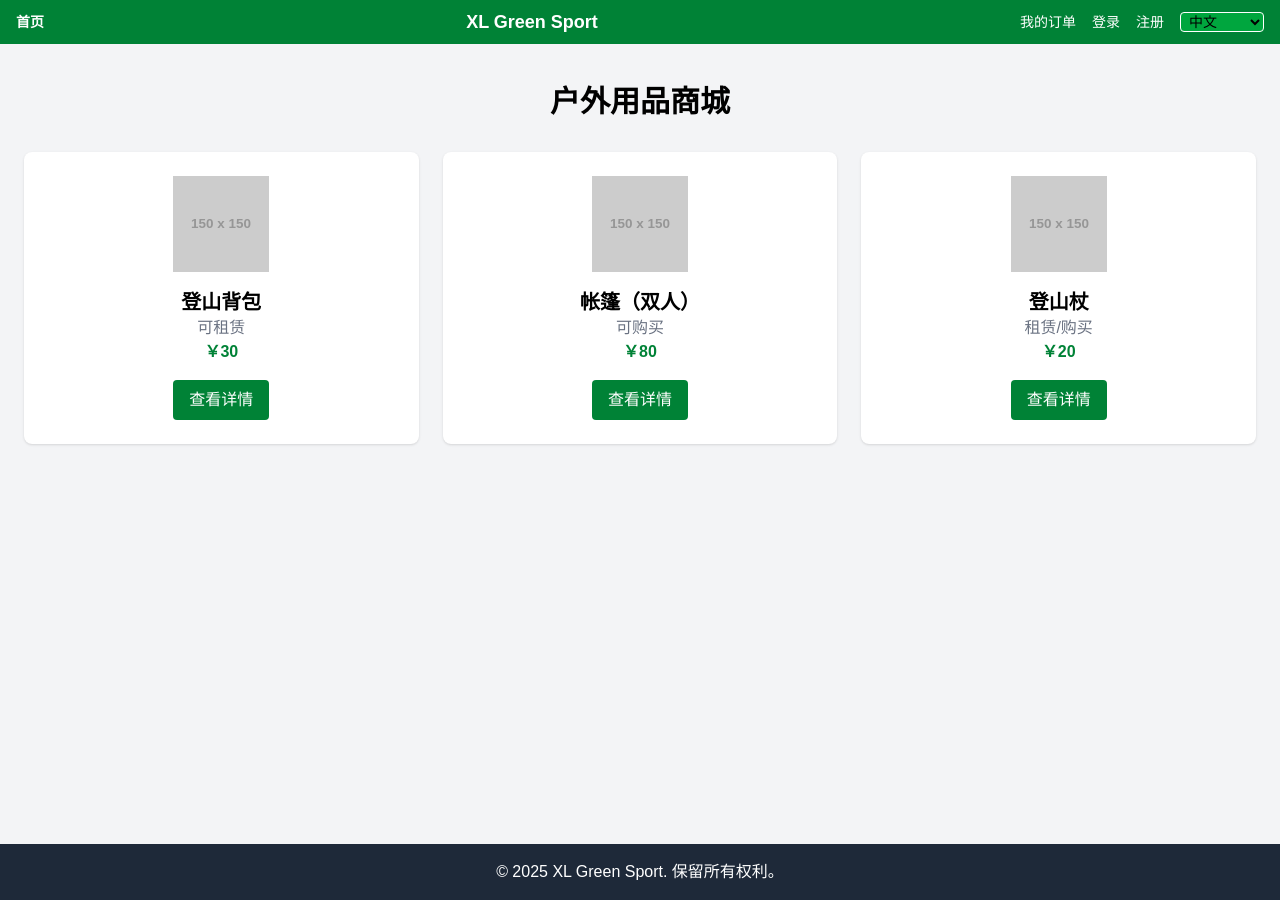
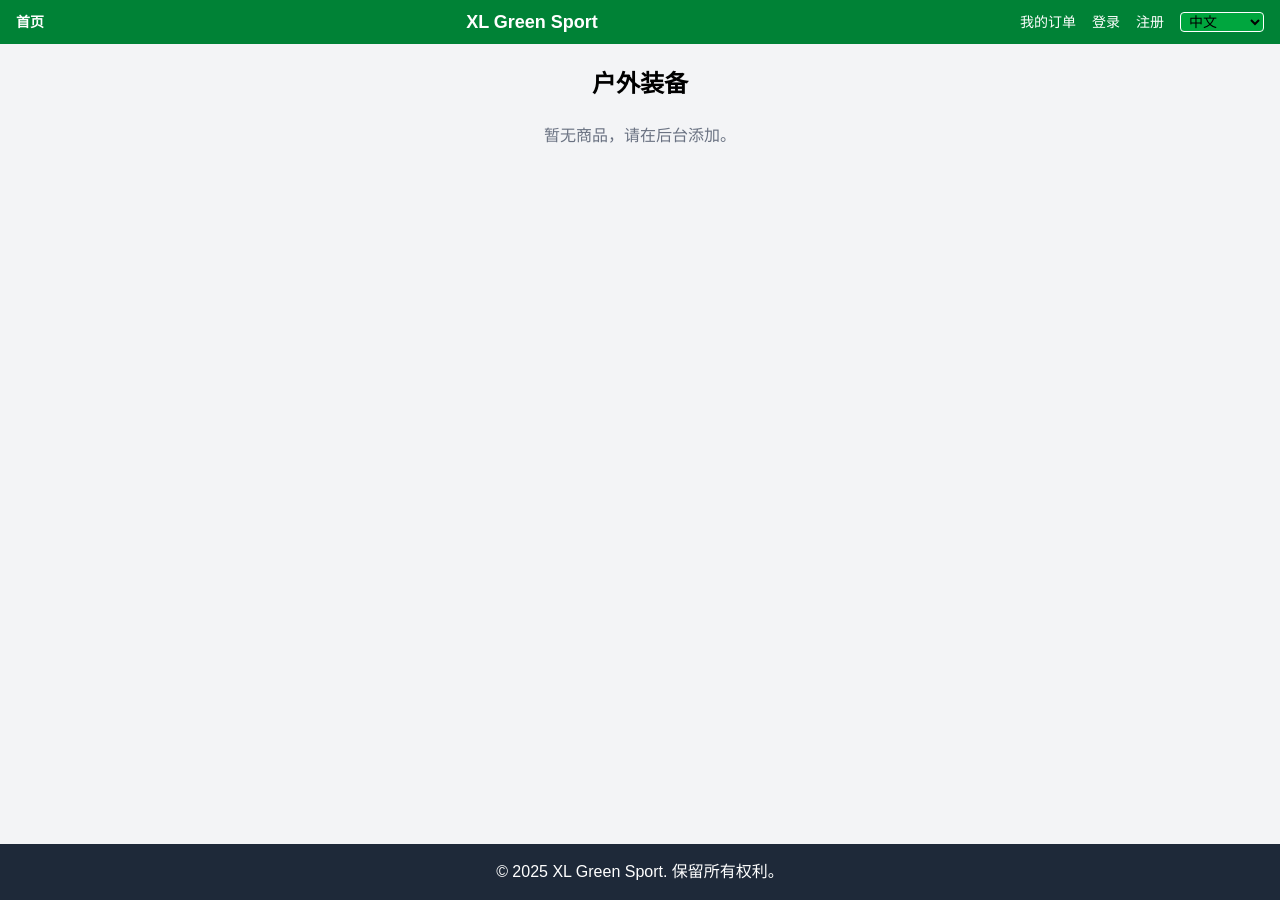
Before and after one commit to XL-Green/xl-green-sport, a Next.js app: page /products in a window 1280 px wide. Built offline with nearby package versions, Linux system fonts and the light colour scheme.

Commit message:
让产品页面显示后台添加的商品

```diff
--- a/app/products/page.tsx
+++ b/app/products/page.tsx
@@ -1,57 +1,40 @@
 'use client';
-import React from 'react';
-import { useRouter } from 'next/navigation';
-
-const productList = [
-  {
-    id: 1,
-    name: '登山背包',
-    price: 30,
-    image: 'https://via.placeholder.com/150',
-    type: '可租赁'
-  },
-  {
-    id: 2,
-    name: '帐篷（双人）',
-    price: 80,
-    image: 'https://via.placeholder.com/150',
-    type: '可购买'
-  },
-  {
-    id: 3,
-    name: '登山杖',
-    price: 20,
-    image: 'https://via.placeholder.com/150',
-    type: '租赁/购买'
-  }
-];
+import React, { useEffect, useState } from 'react';
+import Link from 'next/link';
 
 export default function ProductListPage() {
-  const router = useRouter();
+  const [products, setProducts] = useState<any[]>([]);
 
-  const goToDetail = (id: number) => {
-    router.push(`/products/${id}`);
-  };
+  useEffect(() => {
+    const stored = localStorage.getItem('productAdmin');
+    if (stored) {
+      setProducts(JSON.parse(stored));
+    }
+  }, []);
 
   return (
-    <div className="min-h-screen bg-gray-100 py-10 px-6">
-      <h1 className="text-3xl font-bold text-center mb-8">户外用品商城</h1>
-      <div className="grid grid-cols-1 md:grid-cols-2 lg:grid-cols-3 gap-6">
-        {productList.map((item) => (
-          <div key={item.id} className="bg-white shadow rounded-lg p-6 text-center">
-            <img src={item.image} alt={item.name} className="mx-auto w-24 h-24 mb-4" />
-            <h2 className="text-xl font-semibold">{item.name}</h2>
-            <p className="text-gray-500">{item.type}</p>
-            <p className="text-green-700 font-bold mb-4">￥{item.price}</p>
-            <button
-              onClick={() => goToDetail(item.id)}
-              className="bg-green-700 text-white px-4 py-2 rounded hover:bg-green-800 transition"
-            >
-              查看详情
-            </button>
-          </div>
-        ))}
-      </div>
+    <div className="min-h-screen bg-gray-100 p-6">
+      <h1 className="text-2xl font-bold mb-6 text-center">户外装备</h1>
+      {products.length === 0 ? (
+        <p className="text-center text-gray-500">暂无商品，请在后台添加。</p>
+      ) : (
+        <div className="grid grid-cols-1 sm:grid-cols-2 lg:grid-cols-3 gap-6">
+          {products.map((product, index) => (
+            <div key={index} className="bg-white rounded shadow p-4">
+              <h2 className="text-xl font-semibold mb-2">{product.name}</h2>
+              <p className="text-gray-600 mb-1">{product.description}</p>
+              <p className="text-green-700 font-bold mb-1">￥{product.price}</p>
+              <p className="text-sm text-gray-500">{product.type}</p>
+              <Link
+                href={`/products/${index + 1}`}
+                className="text-blue-600 underline text-sm block mt-2"
+              >
+                查看详情
+              </Link>
+            </div>
+          ))}
+        </div>
+      )}
     </div>
   );
 }
```
